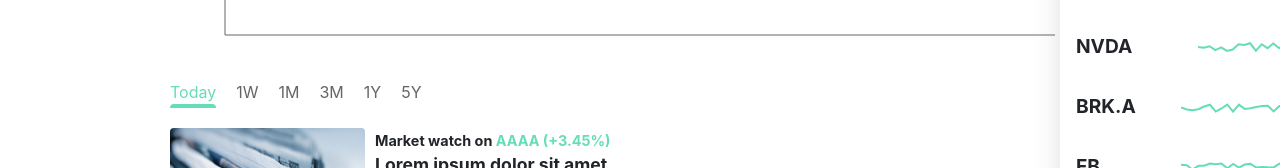
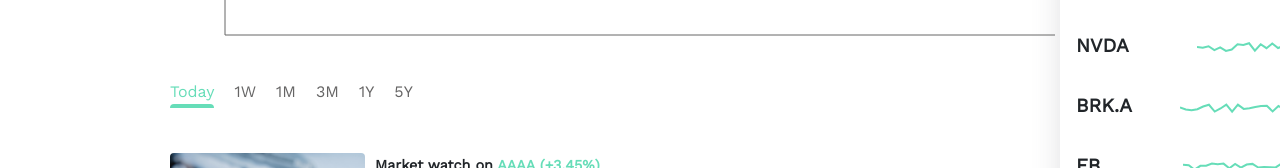
Before and after one commit to mixinmatch/stock-trading-board, a React (Create React App) app: page /dashboard in a window 1280 px wide. Shown: the part 442-610 px from the top of the page. Built offline with nearby package versions, Linux system fonts and the light colour scheme.

Commit message:
fonts + button margins

```diff
--- a/src/index.css
+++ b/src/index.css
@@ -1,6 +1,8 @@
+@import url('https://fonts.googleapis.com/css2?family=Work+Sans');
+
 body {
   margin: 0;
-  font-family: -apple-system, BlinkMacSystemFont, 'Segoe UI', 'Roboto', 'Oxygen',
+  font-family: 'Work Sans', -apple-system, BlinkMacSystemFont, 'Segoe UI', 'Roboto', 'Oxygen',
     'Ubuntu', 'Cantarell', 'Fira Sans', 'Droid Sans', 'Helvetica Neue',
     sans-serif;
   -webkit-font-smoothing: antialiased;
@@ -200,6 +202,7 @@ button:enabled.watchList-header-dot-button:hover {
 .button-container {
   display: flex;
   justify-content: flex-start;
+  margin-bottom: 25px;
 }
 
 .tab {
```
